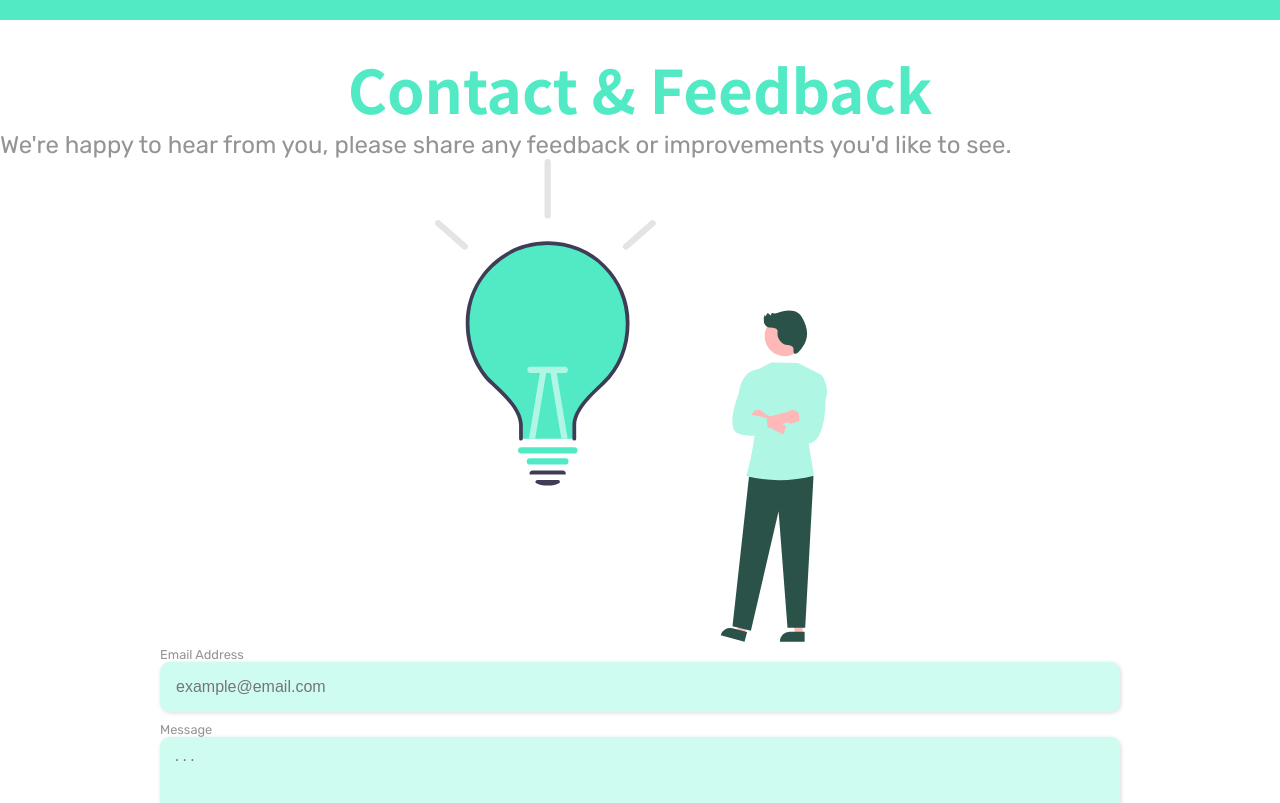
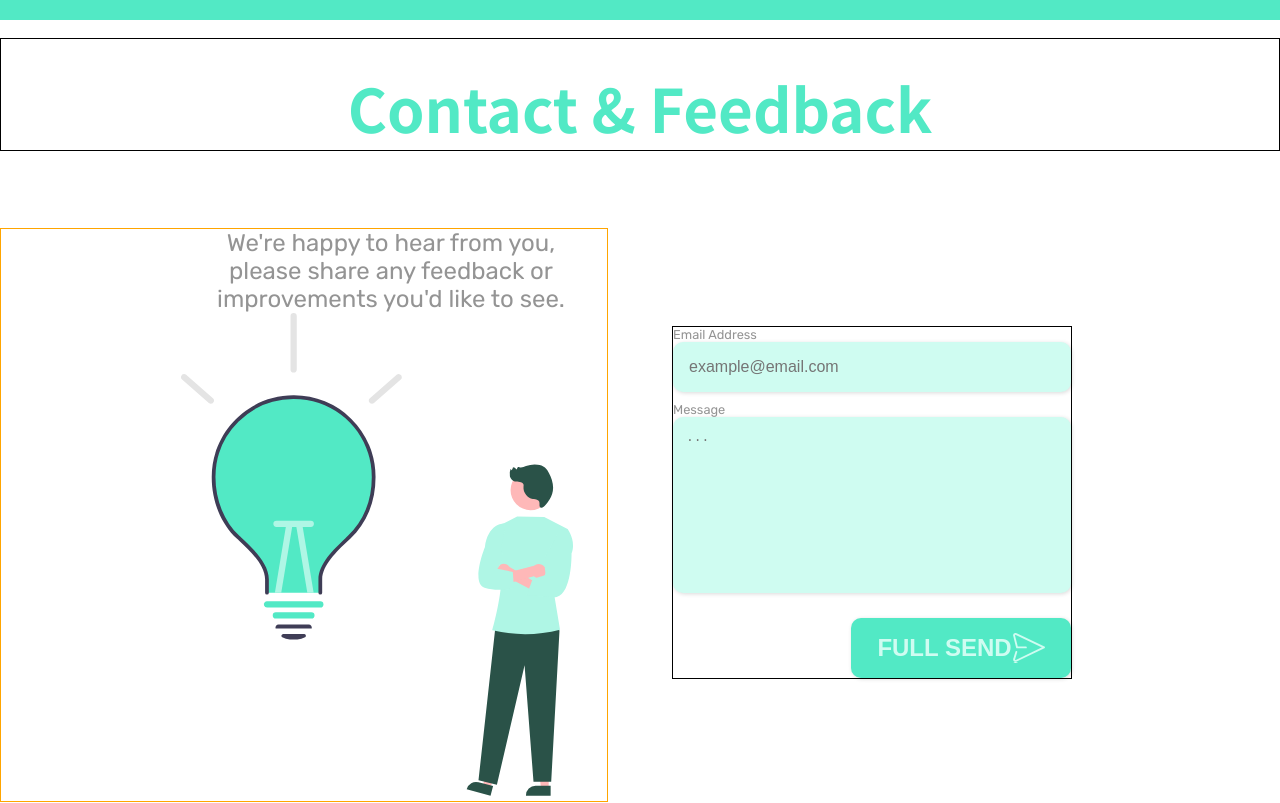
Before and after one commit to kadamidev/skiller-nextjs, a Next.js app: page / in a window 1280 px wide. Shown: the part 1580-2383 px from the top of the page. Built offline with nearby package versions, Linux system fonts and the light colour scheme; a web font is replaced by a local one.

Commit message:
contact section alignment on tablet and above partially complete WIP

```diff
--- a/pages/index.jsx
+++ b/pages/index.jsx
@@ -76,16 +76,18 @@ export default function Home() {
 
           <h1>Contact & Feedback</h1>
 
-          <p>We're happy to hear from you, please share any feedback or improvements you'd like to see.</p>
 
-          <div className={styles.ideaWrap}>
-            {!(isMobile) && <Image src="/img/index/ideas.svg" width={410} height={484} />}
+          <div className={styles.left}>
+            <p>We're happy to hear from you, please share any feedback or improvements you'd like to see.</p>
+
+            <div className={styles.ideaWrap}>
+              {!(isMobile) && <Image src="/img/index/ideas.svg" width={410} height={484} />}
+            </div>
           </div>
 
           <div className={styles.formWrapper}>
             <ContactForm className={styles.contactForm} />
           </div>
-
 
         </div>
       </section>
--- a/styles/ContactForm.module.scss
+++ b/styles/ContactForm.module.scss
@@ -103,7 +103,7 @@
 
 @media screen and (min-width: 768px){
     .formContainer {
-
+        // max-width: 350px;
 
         .submitContainer {
             width: 220px;
--- a/styles/Home.module.scss
+++ b/styles/Home.module.scss
@@ -215,11 +215,8 @@
             // border: 1px solid black;
         }
 
-        p {
-            // border: 1px solid black;
-            text-align: center;
-            font-size: 3vh;
-            color: #949494;
+        .left {
+
             width: 100%;
             margin: 0;
             padding: 0 1em;
@@ -227,7 +224,12 @@
             display: flex;
             align-items: center;
 
-
+            p {
+                // border: 1px solid black;
+                text-align: center;
+                font-size: 3vh;
+                color: #949494;
+            }
         }
 
         .formWrapper {
@@ -248,16 +250,52 @@
 
     @media screen and (min-width: 768px) {
         .container {
-
+            display: grid;
+            grid-template-columns: 1fr 1fr;
+            grid-template-rows: auto auto;
+            // height: 100vh;
+            grid-template-areas:
+                "header header"
+                "text user";
+            // justify-items: center;
+            grid-gap: 5%;
             h1 {
+                grid-area: header;
                 line-height: normal;
                 word-spacing: normal;
+                border: 1px solid black;
+
             }
 
-            p {
-                padding: 0;
+
+            .left {
+                border: 1px solid orange;
+
+                grid-area: text;
+                display: flex;
+                flex-direction: column;
+                justify-content: space-around;
+                height: auto;
+
+                p {
+                    padding: 0;
+                    align-self: end;
+                    width: 400px;
+                }
+
+                div.ideaWrap {
+                    align-self: end;
+                }
             }
 
+
+            div.formWrapper {
+                border: 1px solid black;
+                grid-area: user;
+                // align-self: center;
+                max-width: 400px;
+                height: auto;
+            }
         }
     }
 
```
